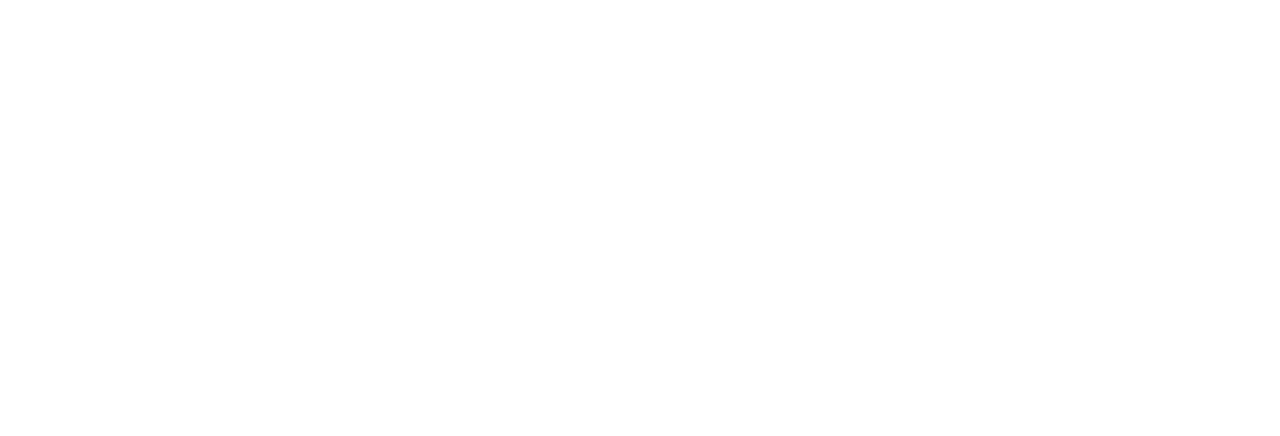
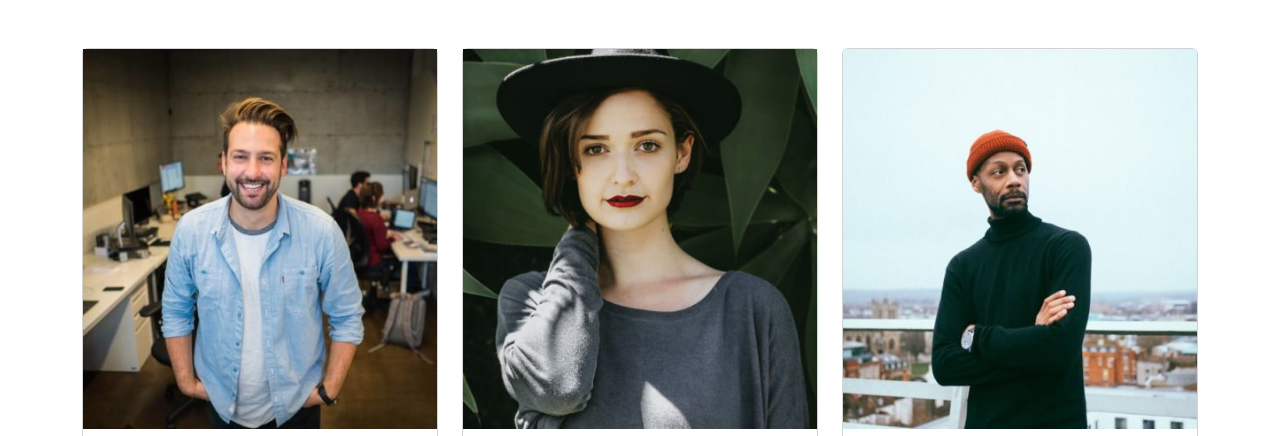
Before and after one commit to rpsobolewski/js-our-team, a plain HTML site: page index.html in a window 1280 px wide. Shown: the top 436 px of the page. Drawn offline with nearby package versions, Linux system fonts and the light colour scheme.

Commit message:
page print
printed in page and styled into cards with bootstrap

```diff
--- a/assets/js/main.js
+++ b/assets/js/main.js
@@ -49,3 +49,31 @@ for (const key in team){
     console.log(key);
     console.log(team[key]);
 }
+
+
+
+const roeElement = document.querySelector('.member');
+
+
+for (let i = 0; i < team.length; i++) {
+    const member = team[i];
+
+    console.log(member.name);
+    console.log(member.position);
+    console.log(member.photo);
+
+    const markup =
+    `<div class="col-4 mb-5">
+        <div class="card">
+            <img src="./assets/img/${member.photo}">
+            <div class="card-body">
+                <h4>${member.name}</h4>
+                <p> ${member.position}</p>
+            </div>
+        </div>
+    </div>`
+
+    roeElement.insertAdjacentHTML('beforeend', markup);
+
+
+}
--- a/index.html
+++ b/index.html
@@ -4,8 +4,40 @@
         <meta charset="UTF-8">
         <meta name="viewport" content="width=device-width, initial-scale=1.0">
         <title>team</title>
+        <link
+            href="https://cdn.jsdelivr.net/npm/bootstrap@5.3.1/dist/css/bootstrap.min.css"
+            rel="stylesheet"
+            integrity="sha384-4bw+/aepP/YC94hEpVNVgiZdgIC5+VKNBQNGCHeKRQN+PtmoHDEXuppvnDJzQIu9"
+            crossorigin="anonymous">
+
+        <!-- font awesome CDN V6.4.2 -->
+        <link rel="stylesheet"
+            href="https://cdnjs.cloudflare.com/ajax/libs/font-awesome/6.4.2/css/all.min.css"
+            integrity="sha512-z3gLpd7yknf1YoNbCzqRKc4qyor8gaKU1qmn+CShxbuBusANI9QpRohGBreCFkKxLhei6S9CQXFEbbKuqLg0DA=="
+            crossorigin="anonymous" referrerpolicy="no-referrer" />
+
     </head>
     <body>
+        <header class="py-4">
+            <div class="container">
+                <div class="member row pt-4">
+
+
+
+                </div>
+            </div>
+        </header>
+
+
+
+
+
+
+
+
+        <!-- bootstrap script -->
+        <script src="https://cdn.jsdelivr.net/npm/bootstrap@5.3.1/dist/js/bootstrap.bundle.min.js" integrity="sha384-HwwvtgBNo3bZJJLYd8oVXjrBZt8cqVSpeBNS5n7C8IVInixGAoxmnlMuBnhbgrkm" crossorigin="anonymous"></script>
+
         <script type="text/javascript" src="./assets/js/main.js"></script>
     </body>
 </html>
```
Lines whose indentation alone changed are shown as unchanged.
